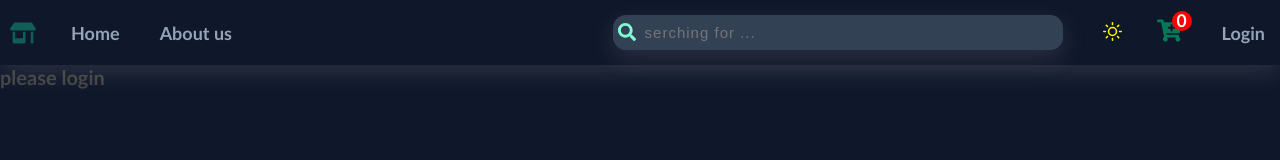
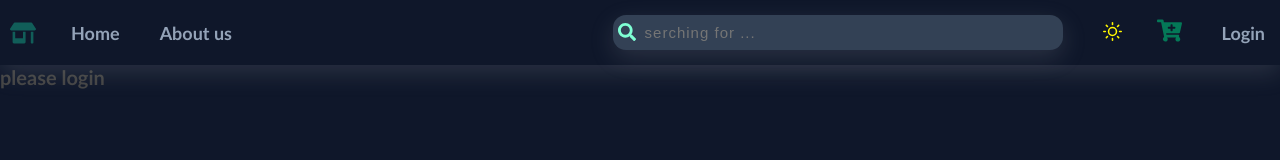
Before and after one commit to AbolfazlKhosravi/Store-App-React, a React (Create React App) app: page /profile in a window 1280 px wide. Shown: the top 160 px of the page. Built offline with nearby package versions, Linux system fonts and the light colour scheme.

Commit message:
update number of cart products

```diff
--- a/src/components/navigation/Navigation.js
+++ b/src/components/navigation/Navigation.js
@@ -17,6 +17,7 @@ const Navigation = ({ setIsShow, isShow }) => {
   const [inputValue,setInputValue]=useState("");
   const [searchValue,setSerchValue]=useState("")
   const navigate=useNavigate();
+
   useEffect(()=>{
    const value= JSON.parse(localStorage.getItem("valueSerch"))||"";
    setInputValue(value)
@@ -31,6 +32,11 @@ const Navigation = ({ setIsShow, isShow }) => {
     navigate(`/${searchValue}`)
    }
   }
+  const numbersCart=()=>{
+    return cart.reduce((crr,acu)=>{
+       return parseFloat(crr)+parseFloat(acu.quantity)
+     },0)
+   }
   return (
     <nav id={styles[theme]}>
       <div className={styles.searchControl}>
@@ -51,7 +57,7 @@ const Navigation = ({ setIsShow, isShow }) => {
         </li>
         <li>
           <div className={styles.cart}>
-            <span className={styles.span}>{cart.length}</span>
+           {cart.length? <span className={styles.span}>{cart.length?numbersCart():0}</span>:""}
             <NavLink
               to="/cart"
               className={(activ) => (activ.isActive ? styles.active : "")}
```
